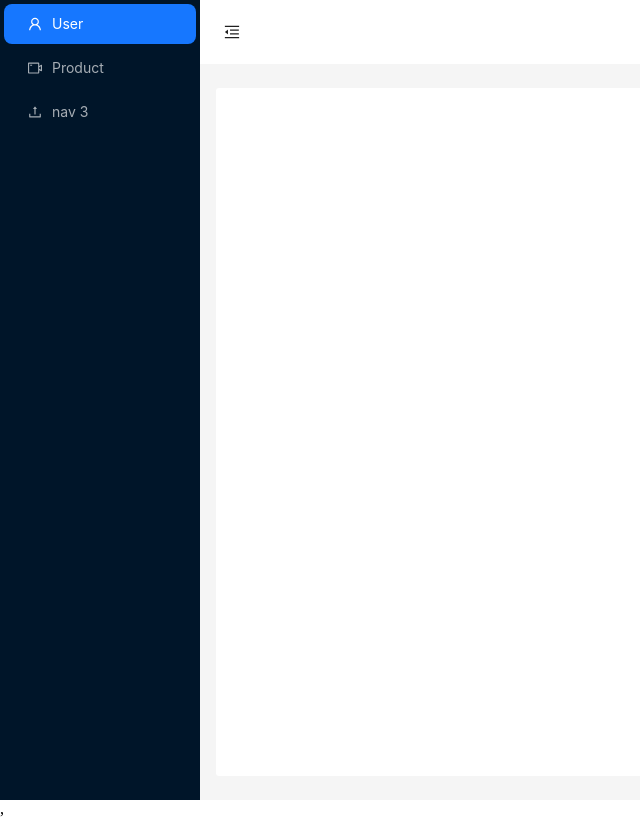
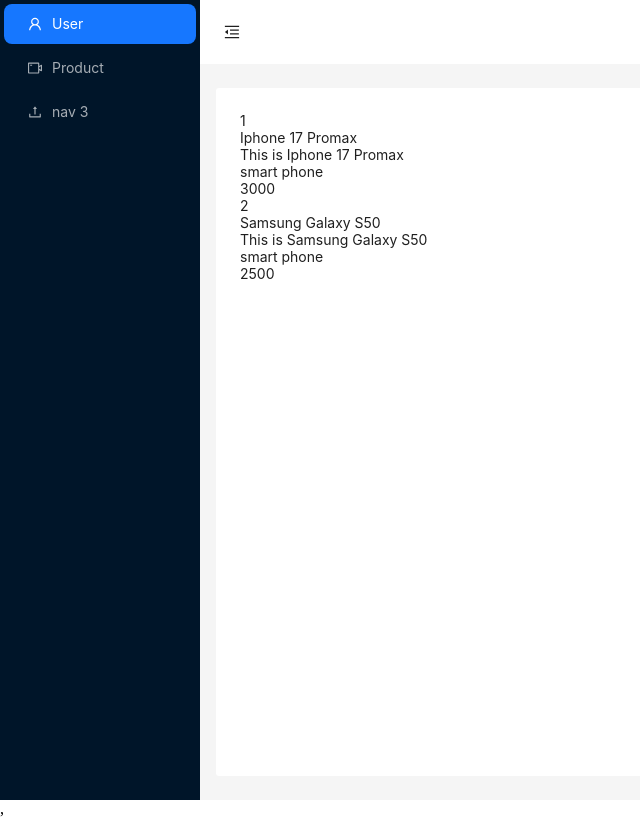
Before and after one commit to Jzztt/WD20203-reactjs, a React (Vite) app: page /admin/product in a window 1280 px wide. Shown: the whole page, without its empty margins (0-640 px from the left). Built offline with nearby package versions, Linux system fonts and the light colour scheme.

Commit message:
feat: learning props

```diff
--- a/src/components/ProductDetail.tsx
+++ b/src/components/ProductDetail.tsx
@@ -1,9 +1,27 @@
-import React from 'react'
+import type { IProduct } from "../pages/Product";
 
-const productDetail = () => {
+// const props = {
+// products
+//}
+interface IProductDetailProps{
+  products : IProduct[]
+}
+const ProductDetail = (props:IProductDetailProps) => {
+ const { products} = props;
+ // const products = props.products
   return (
-    <div>productDetail</div>
-  )
-}
+    <div>
+      {products.map((product) => (
+        <div key={product.id}>
+          <div>{product.id}</div>
+          <div>{product.name}</div>
+          <div>{product.description}</div>
+          <div>{product.category}</div>
+          <div>{product.price}</div>
+        </div>
+      ))}
+    </div>
+  );
+};
 
-export default productDetail
+export default ProductDetail;
--- a/src/pages/Product.tsx
+++ b/src/pages/Product.tsx
@@ -1,6 +1,35 @@
-
+import { useState } from "react";
+import ProductDetail from "../components/ProductDetail";
+export interface IProduct{
+  id: number,
+  name: string,
+  price: number,
+  description: string,
+  category: string
+}
 const Product = () => {
-
+  // const [state, setState] = useState<kiểu dữ liệu>(giá trị khởi tạo)
+  const [products, setProducts] = useState<IProduct[]>([
+    {
+      id: 1,
+      name: "Iphone 17 Promax",
+      price: 3000,
+      description: "This is Iphone 17 Promax",
+      category: "smart phone",
+    },
+    {
+      id: 2,
+      name: "Samsung Galaxy S50",
+      price: 2500,
+      description: "This is Samsung Galaxy S50",
+      category: "smart phone",
+    },
+  ]);
+  return (
+    <>
+      <ProductDetail products={products} />
+    </>
+  );
 };
 
 export default Product;
```
Also changed, not shown: src/pages/User.tsx (+5 -6 lines).
